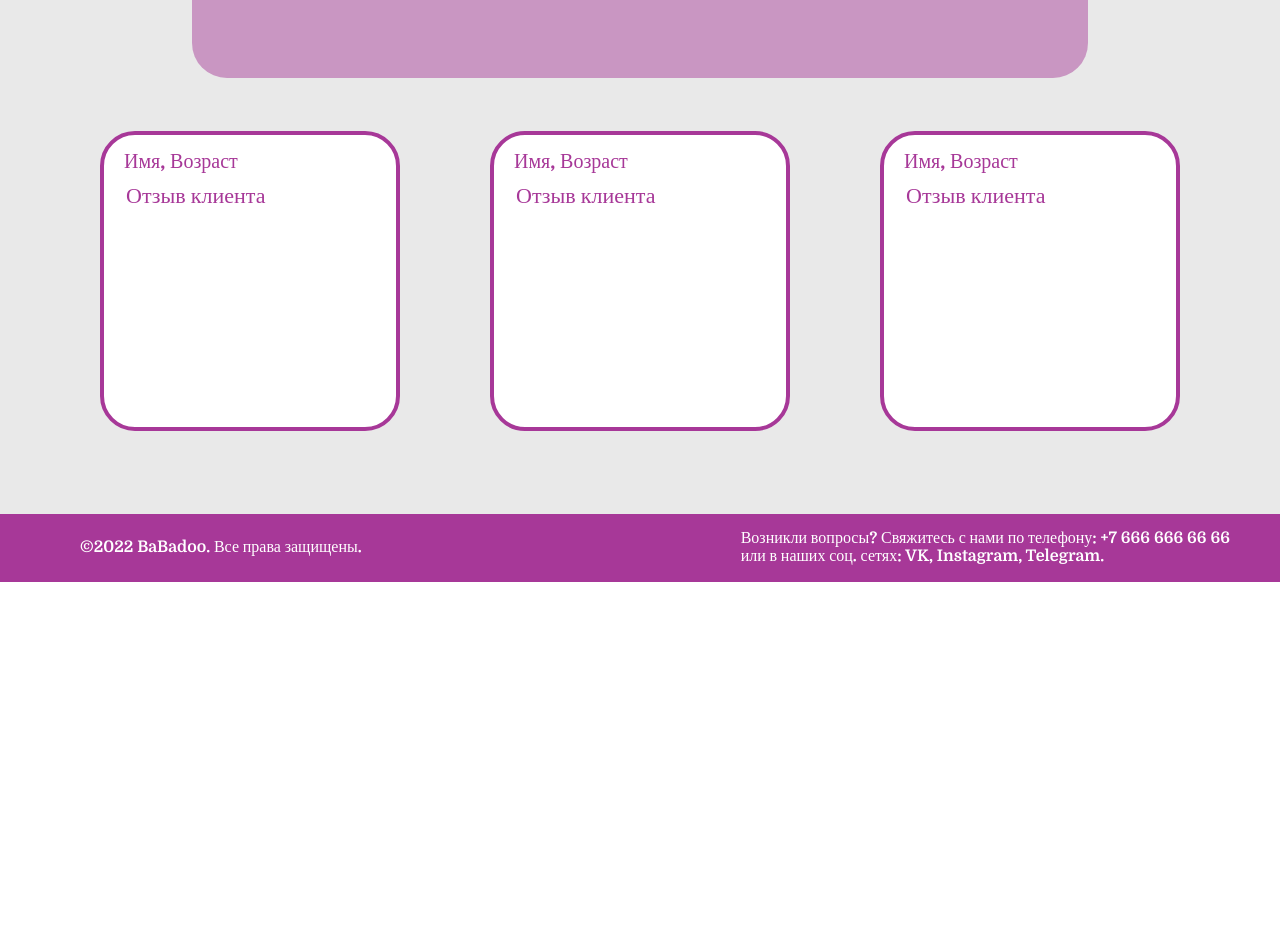
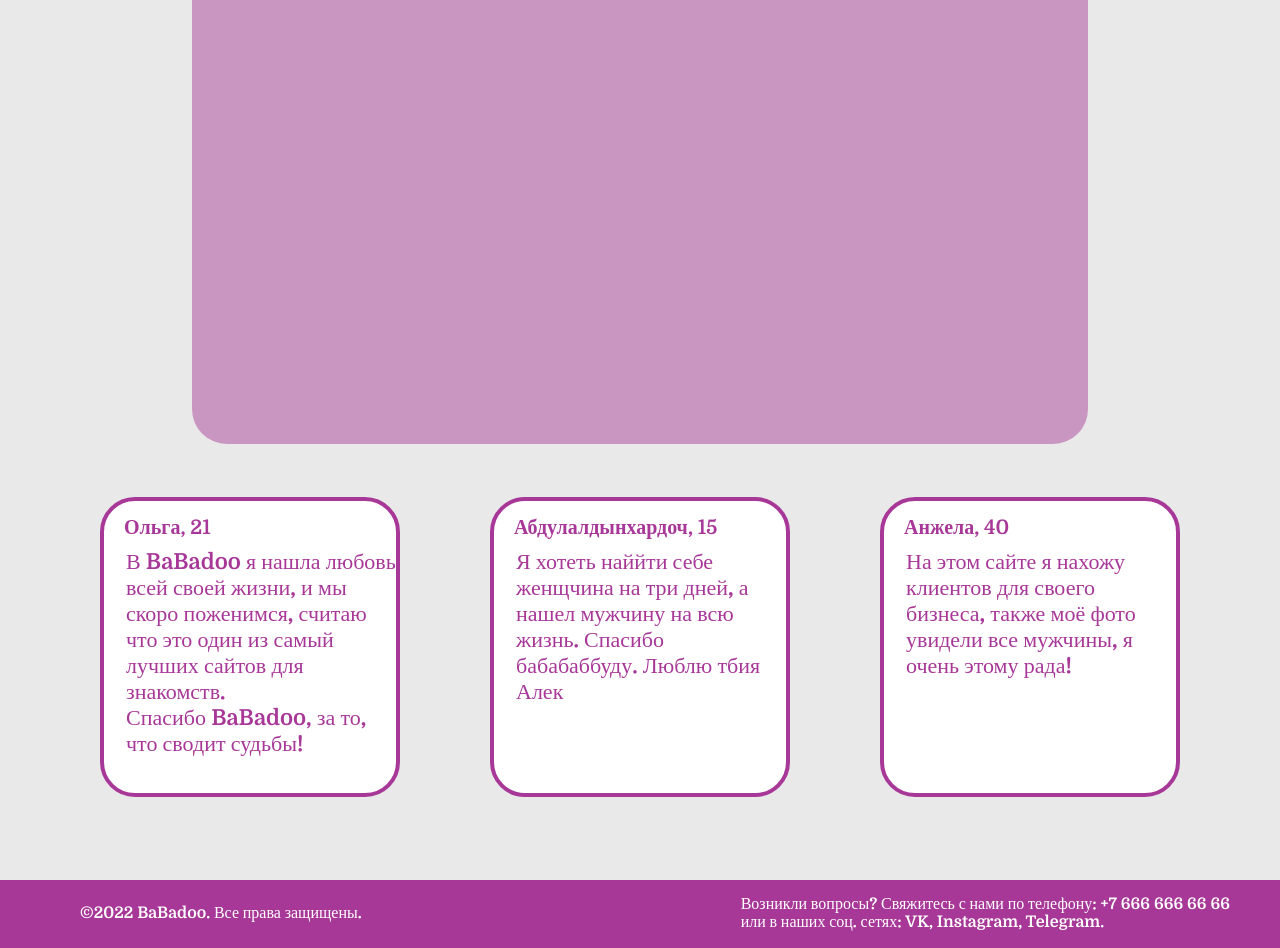
Before and after one commit to ghostlykl/ghostlykl.github.io, a plain HTML site: page index.html in a window 1280 px wide. Shown: the part 1080-2028 px from the top of the page. Before the commit the page ends 1662 px from the top, so only its background shows below. Drawn offline with Linux system fonts and the light colour scheme.

Commit message:
Update index.html

```diff
--- a/index.html
+++ b/index.html
@@ -36,7 +36,7 @@
                 </nav>
             </div>
             <div class = 'wrapper'>
-                <div class = 'slider'>
+                <div class = 'hat'>
                     <img src="images/straight.png" height="246" class = 'left_img'>
                     <a href = '' class = 'reg_btn'>
                         <span class = 'btn'>СОЗДАТЬ АККАУНТ</span>
@@ -52,19 +52,23 @@
                 <div class = 'main_reviewes'>
                     <div class = 'reviews'>
                         <div class = 'review'>
-                            <span class = 'review_name_age'>Имя, Возраст</span>
-                            <span class = 'review_txt'>Отзыв клиента</span>
+                            <span class = 'review_name_age'><b>Ольга, 21</b></span>
+                            <span class = 'review_txt'>В BaBadoo я нашла любовь
+                            всей своей жизни, и мы скоро поженимся, считаю что это
+                            один из самый лучших сайтов для знакомств.<br>
+                            Спасибо BaBadoo, за то, что сводит судьбы!</span>
                         </div>
                         <div class = 'review'>
-                            <span class = 'review_name_age'>Имя, Возраст</span>
-                            <span class = 'review_txt'>Отзыв клиента</span>
+                            <span class = 'review_name_age'><b>Абдулалдынхардоч, 15</b></span>
+                            <span class = 'review_txt'>Я хотеть наййти себе женщчина на три дней, а нашел мужчину на всю жизнь. Спасибо бабабаббуду. Люблю тбия Алек</span>
                         </div>
                         <div class = 'review'>
-                            <span class = 'review_name_age'>Имя, Возраст</span>
-                            <span class = 'review_txt'>Отзыв клиента</span>
+                            <span class = 'review_name_age'><b>Анжела, 40</b></span>
+                            <span class = 'review_txt'>На этом сайте я нахожу клиентов для своего бизнеса, также моё фото увидели все мужчины, я очень этому рада!</span>
                         </div>
                     </div>
                 </div>
+
         </main>
 
         <footer>
@@ -75,6 +79,7 @@
                     Возникли вопросы? Свяжитесь с нами по телефону: +7 666 666 66 66<br>
                     или в наших соц. сетях: <a href = ''>VK</a>, <a href = ''>Instagram</a>, <a href = ''>Telegram</a>.
                 </div>
+
         </footer>
     </body>
 </html>
```
Lines whose indentation alone changed are shown as unchanged.
